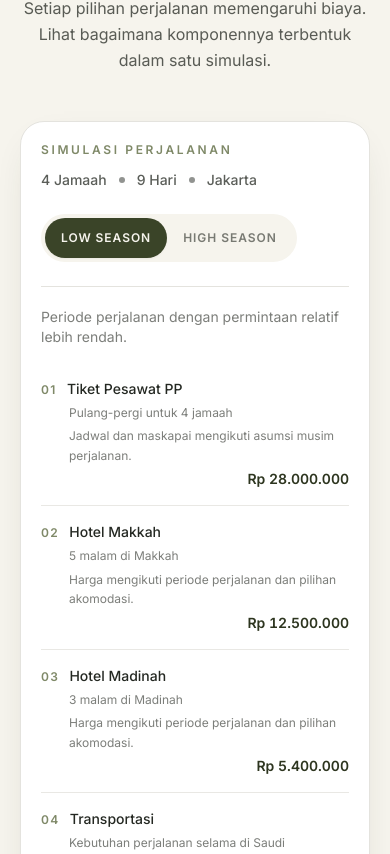
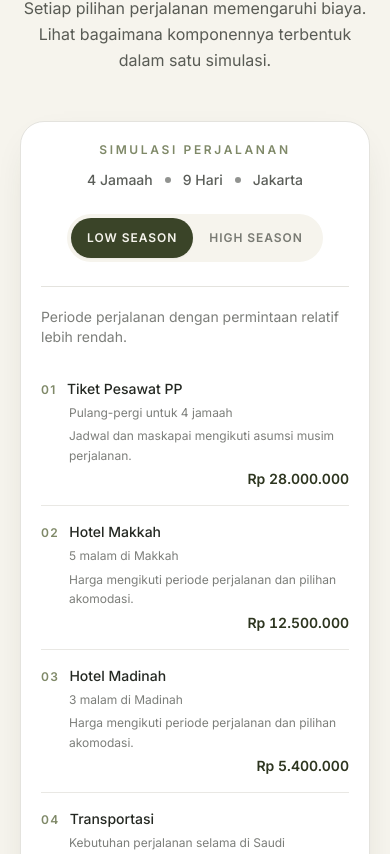
Before and after one commit to adityamzr/sht-web, a Nuxt app: page / in a window 390 px wide. Shown: the part 3030-3884 px from the top of the page. Built offline with nearby package versions, Linux system fonts and the light colour scheme.

Commit message:
fix(): adjusment manual on homepage

```diff
--- a/components/AssistanceTabs.vue
+++ b/components/AssistanceTabs.vue
@@ -61,7 +61,7 @@ const selectedTab = computed(() => tabs[activeTab.value])
       </div>
 
       <div class="mx-auto mt-10 max-w-5xl">
-        <div class="overflow-x-auto rounded-2xl bg-sht-off-white p-1.5 [scrollbar-width:none] [&::-webkit-scrollbar]:hidden" role="tablist" aria-label="Pilihan tingkat bantuan">
+        <div class="overflow-x-auto rounded-2xl bg-white p-1.5 [scrollbar-width:none] [&::-webkit-scrollbar]:hidden" role="tablist" aria-label="Pilihan tingkat bantuan">
           <div class="flex min-w-max sm:min-w-0 sm:grid sm:grid-cols-3">
             <button
               v-for="(tab, index) in tabs"
--- a/components/CostBreakdownSection.vue
+++ b/components/CostBreakdownSection.vue
@@ -101,9 +101,9 @@ function formatIdr(amount: number) {
 
       <div class="mx-auto mt-12 max-w-6xl rounded-3xl border border-sht-stone bg-white p-5 shadow-[0_12px_40px_-24px_rgba(45,53,31,0.3)] sm:p-8 lg:p-10">
         <div class="flex flex-col gap-6 border-b border-sht-stone pb-6 sm:flex-row sm:items-end sm:justify-between">
-          <div>
+          <div class="text-center sm:text-start">
             <p class="text-xs font-semibold uppercase tracking-[0.22em] text-sht-sage">SIMULASI PERJALANAN</p>
-            <div class="mt-3 flex items-center gap-3 whitespace-nowrap text-sm font-medium text-sht-charcoal/75">
+            <div class="mt-3 flex justify-center sm:justify-start items-center gap-3 whitespace-nowrap text-sm font-medium text-sht-charcoal/75">
               <span>4 Jamaah</span>
               <div class="w-1.5 h-1.5 rounded-full bg-sht-charcoal/50"></div>
               <span>9 Hari</span>
@@ -112,7 +112,7 @@ function formatIdr(amount: number) {
             </div>
           </div>
 
-          <div class="inline-flex self-start rounded-full bg-sht-off-white p-1 sm:self-auto" aria-label="Pilih periode simulasi">
+          <div class="inline-flex self-center sm:self-start rounded-full bg-sht-off-white p-1" aria-label="Pilih periode simulasi">
             <button
               v-for="(season, key) in simulation"
               :key="key"
--- a/pages/index.vue
+++ b/pages/index.vue
@@ -43,6 +43,16 @@ const testimonials = await fetchTestimonials()
         <div class="mt-12 grid gap-5 md:grid-cols-3">
           <TestimonialCard v-for="t in testimonials" :key="t.id" :testimonial="t" />
         </div>
+        <div class="mx-auto mt-8 text-center">
+        <p class="text-sm text-sht-charcoal/70">Ingin tahu cerita jamaah lainnya?</p>
+        <NuxtLink
+          to="/estimator"
+          class="mt-4 inline-flex min-h-[48px] items-center justify-center gap-2 rounded-full bg-sht-olive px-7 py-3.5 text-base font-semibold text-sht-off-white shadow-card transition-colors hover:bg-sht-olive-dark focus-visible:outline focus-visible:outline-2 focus-visible:outline-offset-2 focus-visible:outline-sht-gold"
+        >
+          Lihat Lebih Banyak
+          <svg class="h-4 w-4" viewBox="0 0 24 24" fill="none" stroke="currentColor" stroke-width="2" aria-hidden="true"><path stroke-linecap="round" stroke-linejoin="round" d="M4.5 12h15m0 0-6-6m6 6-6 6" /></svg>
+        </NuxtLink>
+      </div>
       </Container>
     </section>
 
```
